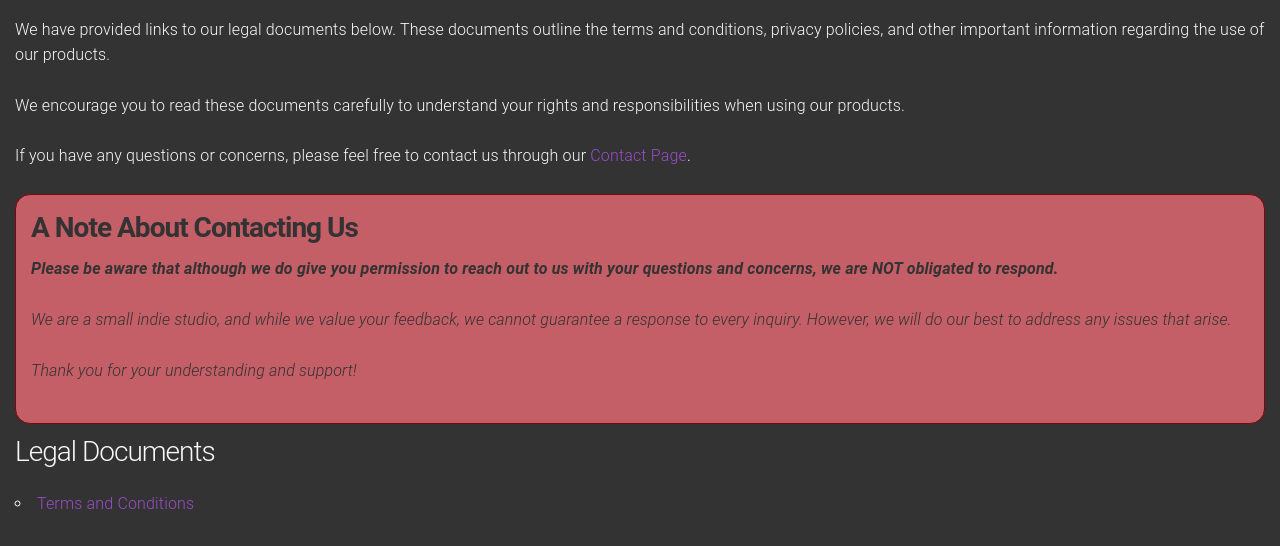
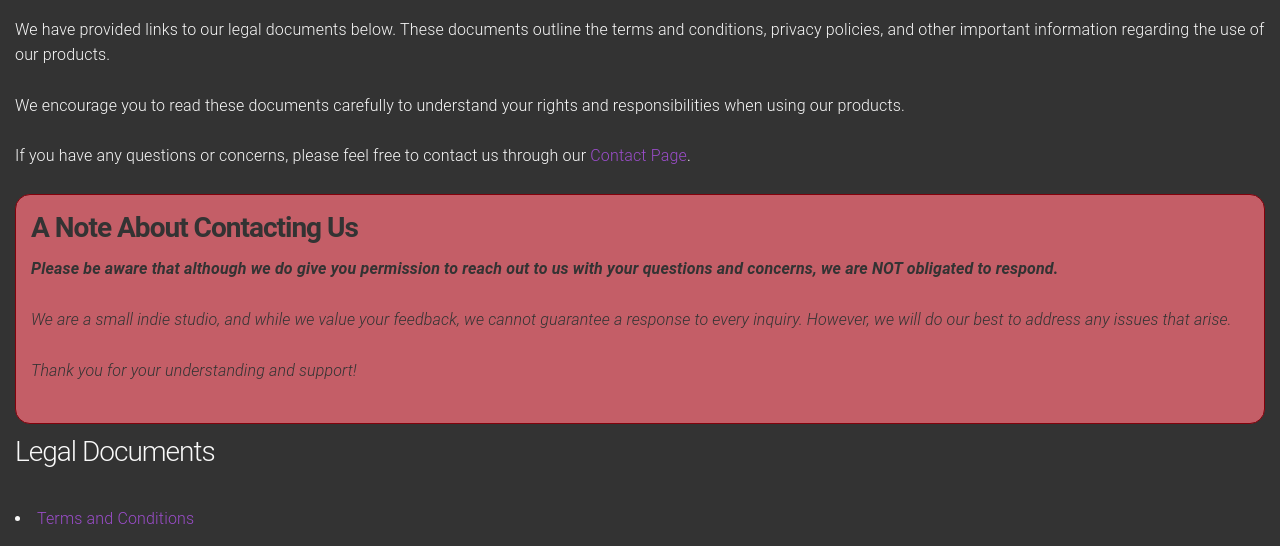
Before and after one commit to KuroyukiDev/kydevgameshub, a plain HTML site: page ws/index.html in a window 1280 px wide. Shown: the part 311-857 px from the top of the page. Before the commit the page ends 827 px from the top, so only its background shows below. Drawn offline with nearby package versions, Linux system fonts and the light colour scheme.

Commit message:
Refactor contact page header for better alignment and add styling for unordered lists

```diff
--- a/ws/css/styles.css
+++ b/ws/css/styles.css
@@ -69,3 +69,17 @@ body {
     font-weight: bold;
     margin-bottom: 10px;
 }
+ul {
+    list-style-type: disc;
+    padding: 5px 0;
+    margin: 10px auto;
+    width: 100%;
+    min-width: fit-content !important;
+    max-width: 100% !important;
+    text-align: left;
+}
+li {
+    margin: 5px 0;
+    padding: 5px 0;
+    text-align: left;
+}
```
Also changed, not shown: ws/contact.html (+1 -1 lines).
